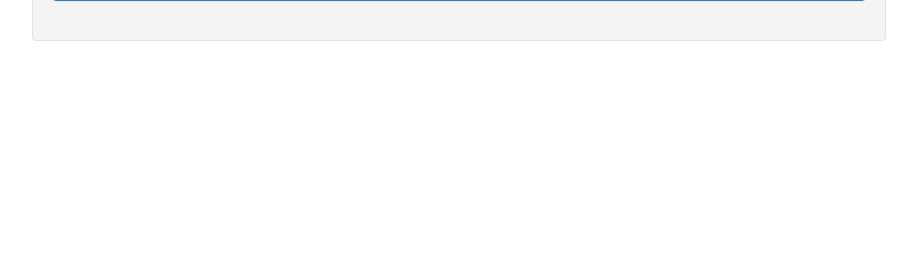
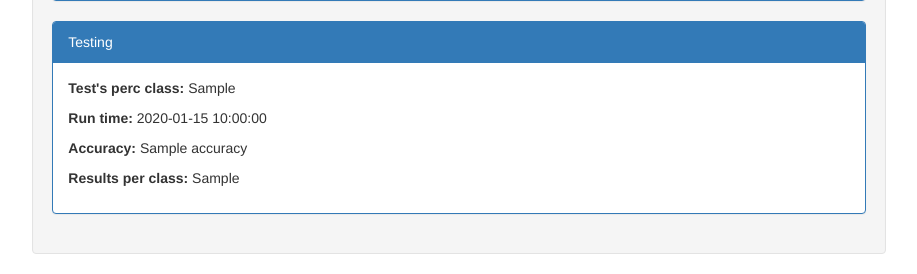
Before and after one commit to banda13/Carrecognizer, a Flask app: template templates/report.html in a window 1280 px wide. Shown: the part 1567-1841 px from the top of the page, without its empty margins (181-1098 px from the left). Before the commit the page ends 1608 px from the top, so only its background shows below. Run offline with Flask 2, Linux system fonts and the light colour scheme; the template is opened without the code that fills it: most values are stand-ins (such as "Sample title", 1, 10 or a date in 2020); some libraries are stand-ins or nearby versions.

Commit message:
integrating cnn test block (with reporting)
Former-commit-id: 8f1f32f0bac2af9503d73ac0085fdf58f21f300b

```diff
--- a/templates/report.html
+++ b/templates/report.html
@@ -119,6 +119,17 @@
                     </div>
                 </div>
             </div>
+            <div class="panel panel-primary">
+                <div class="panel-heading">
+                    Testing
+                </div>
+                <div class="panel-body">
+                    <p><b>Test's perc class:</b> {{report.test.test_count_per_class}}</p>
+                    <p><b>Run time:</b> {{report.test.run_time}}</p>
+                    <p><b>Accuracy:</b> {{report.test.accuracy}}</p>
+                    <p><b>Results per class:</b> {{report.preprocessor.p_test}}</p>
+                </div>
+            </div>
         </div>
     </div>
 </div>
```
Also changed, not shown: classifiers/cnn_test.py (added, +20 -0 lines), main.py (+21 -6 lines).
